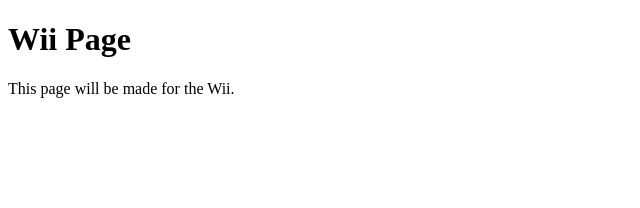
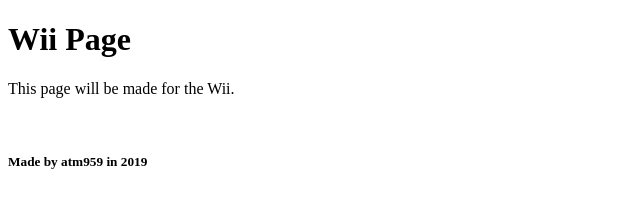
Before and after one commit to atm959/atm959.github.io, a plain HTML site: page index.html in a window 1280 px wide. Shown: the whole page, without its empty margins (0-640 px from the left). Drawn offline with Linux system fonts and the light colour scheme.

Commit message:
Update index.html

```diff
--- a/index.html
+++ b/index.html
@@ -6,5 +6,7 @@
 	<body>
 		<h1>Wii Page</h1>
 		<p>This page will be made for the Wii.</p>
+		<br />
+		<h5>Made by atm959 in 2019</h5>
 	</body>
 </html>
```
